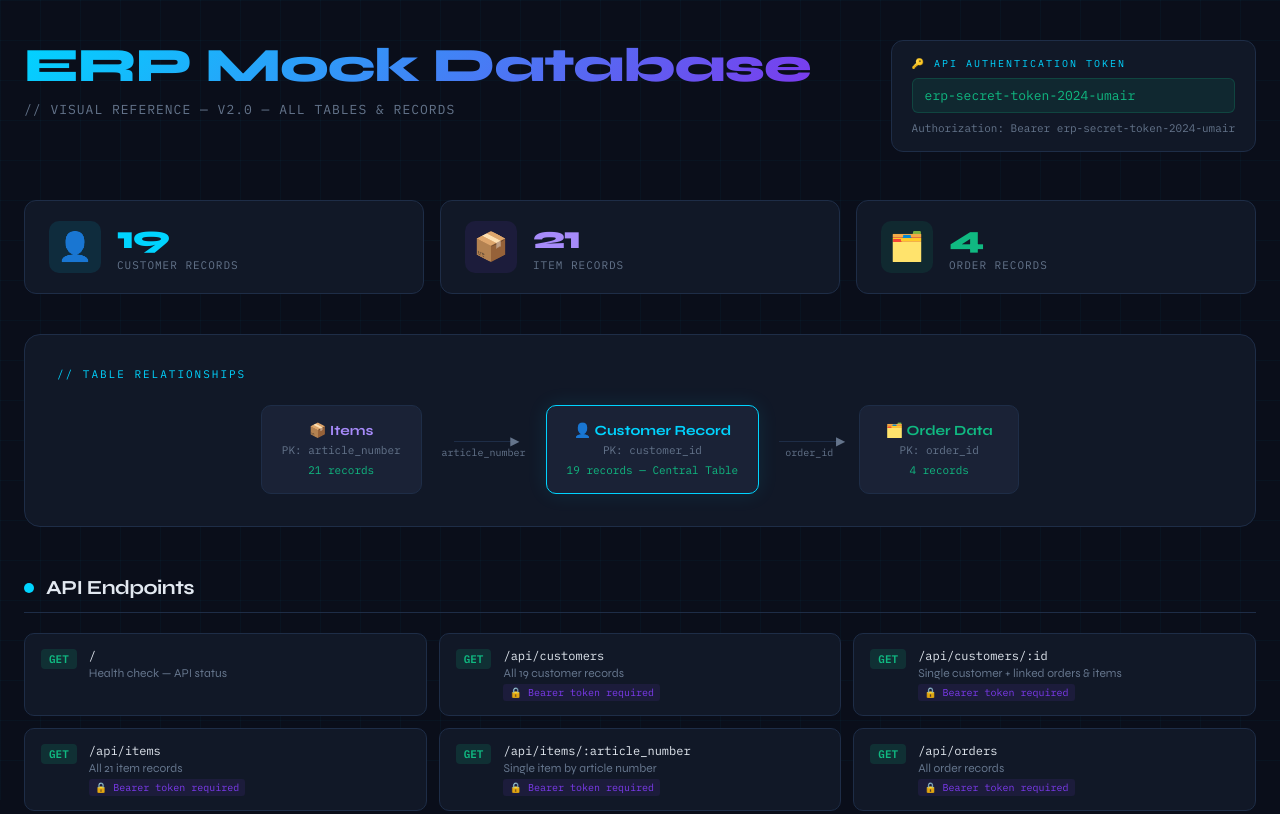
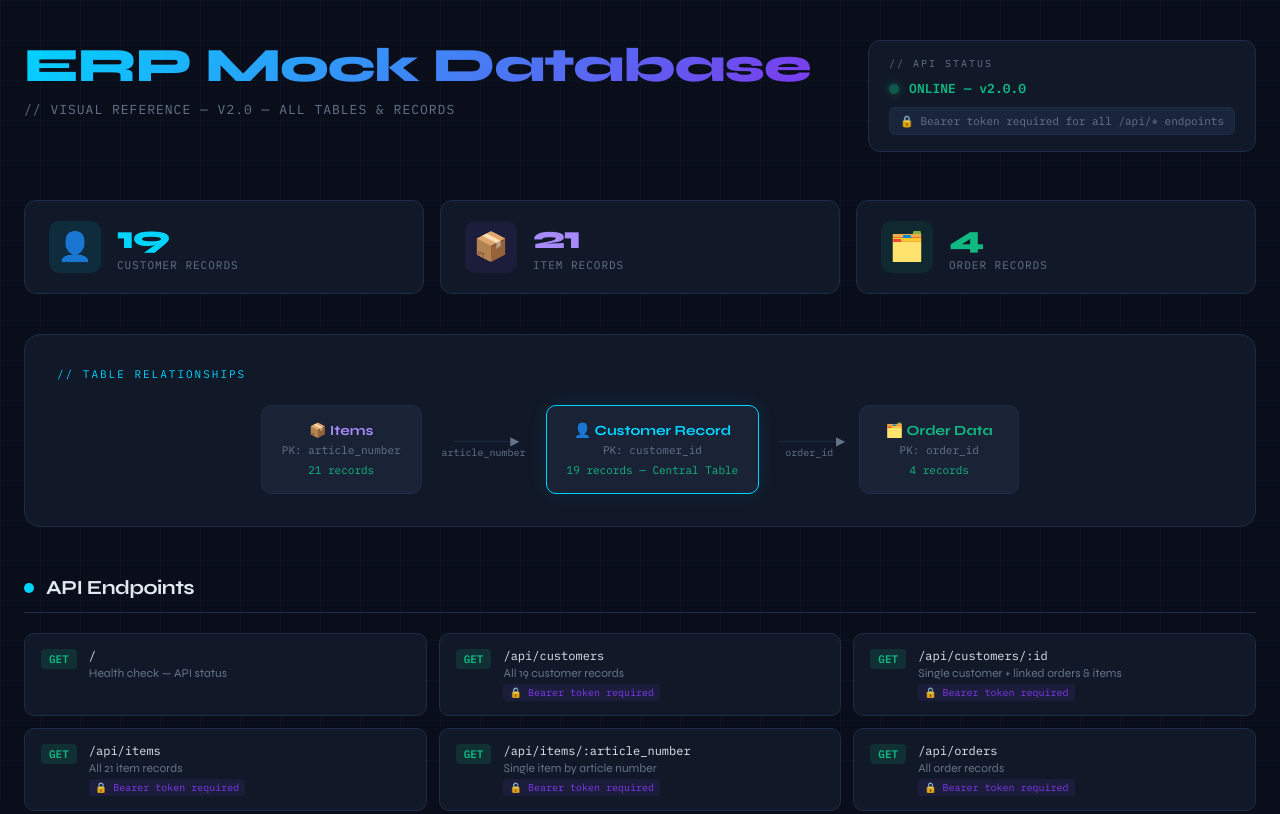
Before and after one commit to Umair26/erp-voice-ordering-system, a plain HTML site: page database_visual.html in a window 1280 px wide. Shown: the top 814 px of the page. Drawn offline with Linux system fonts and the light colour scheme.

Commit message:
v3 - dashboard as homepage, token hidden

```diff
--- a/database_visual.html
+++ b/database_visual.html
@@ -76,39 +76,61 @@
     letter-spacing: 1px;
   }
 
-  .token-box {
+  .api-status-box {
     background: var(--surface);
     border: 1px solid var(--border);
     border-radius: 12px;
     padding: 16px 20px;
-    min-width: 280px;
+    min-width: 240px;
+    display: flex;
+    flex-direction: column;
+    gap: 10px;
   }
 
-  .token-box .label {
+  .api-status-box .label {
     font-family: var(--mono);
     font-size: 10px;
-    color: var(--accent);
+    color: var(--muted);
     letter-spacing: 2px;
-    margin-bottom: 8px;
     text-transform: uppercase;
   }
 
-  .token-box .token-value {
+  .status-row {
+    display: flex;
+    align-items: center;
+    gap: 10px;
+  }
+
+  .status-dot {
+    width: 10px;
+    height: 10px;
+    border-radius: 50%;
+    background: var(--accent3);
+    box-shadow: 0 0 8px var(--accent3);
+    animation: pulse 2s infinite;
+    flex-shrink: 0;
+  }
+
+  @keyframes pulse {
+    0%, 100% { opacity: 1; }
+    50% { opacity: 0.4; }
+  }
+
+  .status-text {
     font-family: var(--mono);
     font-size: 13px;
     color: var(--accent3);
-    background: rgba(16,185,129,0.1);
-    padding: 8px 12px;
-    border-radius: 6px;
-    border: 1px solid rgba(16,185,129,0.2);
-    word-break: break-all;
+    font-weight: 600;
   }
 
-  .token-box .usage {
+  .auth-note {
     font-family: var(--mono);
     font-size: 11px;
     color: var(--muted);
-    margin-top: 8px;
+    background: rgba(30,45,71,0.6);
+    padding: 6px 10px;
+    border-radius: 6px;
+    border: 1px solid var(--border);
   }
 
   /* Stats bar */
@@ -453,10 +475,13 @@
       <h1>ERP Mock Database</h1>
       <p>// VISUAL REFERENCE — V2.0 — ALL TABLES & RECORDS</p>
     </div>
-    <div class="token-box">
-      <div class="label">🔑 API Authentication Token</div>
-      <div class="token-value">erp-secret-token-2024-umair</div>
-      <div class="usage">Authorization: Bearer erp-secret-token-2024-umair</div>
+    <div class="api-status-box">
+      <div class="label">// API Status</div>
+      <div class="status-row">
+        <div class="status-dot"></div>
+        <div class="status-text">ONLINE — v2.0.0</div>
+      </div>
+      <div class="auth-note">🔒 Bearer token required for all /api/* endpoints</div>
     </div>
   </header>
 
```
Also changed, not shown: server.js (renamed from server_v2.js, +7 -1 lines), vercel.json.
